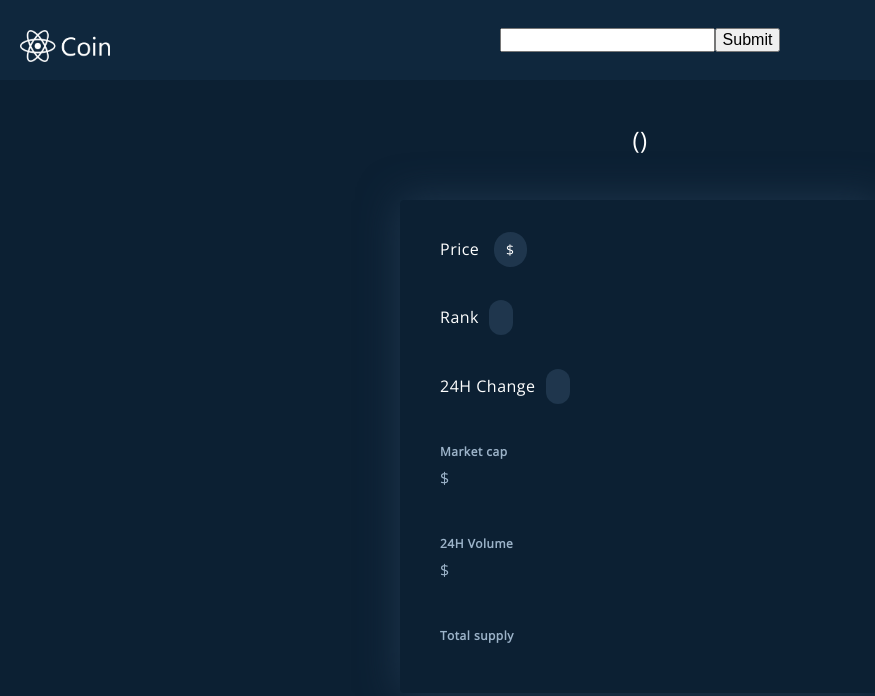
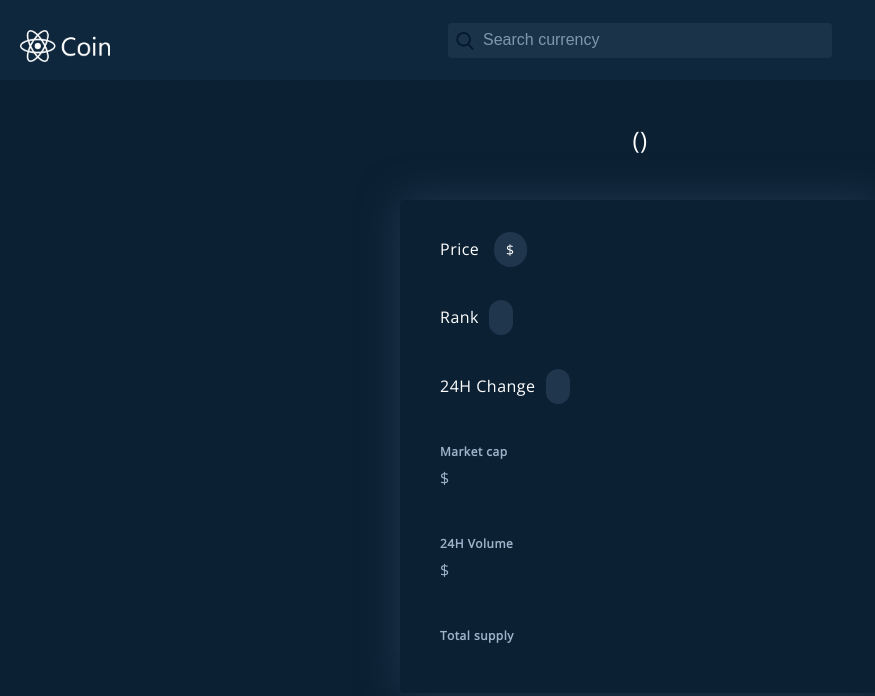
Before and after one commit to adheel-barlas/react-coin, a React app: page /currency/1 in a window 1280 px wide. Shown: the whole page, without its empty margins (0-875 px from the left). Built offline with nearby package versions, Linux system fonts and the light colour scheme; no server answers.

Commit message:
Added search with load icon, autocomplete needed

```diff
--- a/src/components/common/Loading.css
+++ b/src/components/common/Loading.css
@@ -1,6 +1,4 @@
 .Loading {
-  width: 28px;
-  height: 28px;
   display: inline-block;
   border: 2px solid #fff;
   border-right-color: transparent;
--- a/src/components/common/Loading.js
+++ b/src/components/common/Loading.js
@@ -1,8 +1,21 @@
 import React from 'react';
+import PropTypes from 'prop-types';
 import './Loading.css';
 
-const Loading = () => {
-    return <div className="Loading" />;
+const Loading = (props) => {
+  const { width, height } = props;
+
+  return <div className="Loading" style={{ width, height }} />;
 }
 
+Loading.defaultProps = {
+  width: '28px',
+  height: '28px',
+};
+
+Loading.propTypes = {
+  width: PropTypes.string,
+  height: PropTypes.string,
+};
+
 export default Loading;
--- a/src/components/common/Search.js
+++ b/src/components/common/Search.js
@@ -1,4 +1,5 @@
 import React from 'react';
+import Loading from './Loading';
 import { API_URL } from '../../config';
 import { handleResponse } from '../../helpers';
 import './Search.css';
@@ -10,6 +11,7 @@ class Search extends React.Component {
 
         this.state = {
             searchQuery: '',
+            loading: false,
         }
 
         this.handleChange = this.handleChange.bind(this);
@@ -17,30 +19,49 @@ class Search extends React.Component {
     }
 
     handleChange(event){
-       const inputName = event.target.name;
-       const inputValue = event.target.value;
+       const searchQuery = event.target.value;
 
-        this.setState({ searchQuery: inputValue})
+        this.setState({ searchQuery });
 
         // If there is no search don't fetch a result
-        if(!inputValue){
+        if(!searchQuery){
             return '';
         }
 
-        fetch(`${API_URL}/autocomplete?searchQuery=${inputValue}`)
+        this.setState({ loading: true });
+
+        fetch(`${API_URL}/autocomplete?searchQuery=${searchQuery}`)
             .then(handleResponse)
             .then((result) => {
                 console.log(result);
+
+                this.setState({ loading: false });
             });
 
     }
 
     render(){
+        const { loading }  = this.state;
+
         return(
-            <form>
-                <input onChange={this.handleChange} />
-                <button>Submit</button>
-            </form>
+            <div className="Search">
+
+                <span className="Search-icon" />
+
+                <input
+                    className="Search-input"
+                    type="text"
+                    placeholder="Search currency"
+                    onChange={this.handleChange} />
+
+                { loading &&
+                <div className="Search-loading">
+                    <Loading
+                        width="12px"
+                        height="12px" />
+                </div> }
+
+            </div>
         );
     }
 }
```
